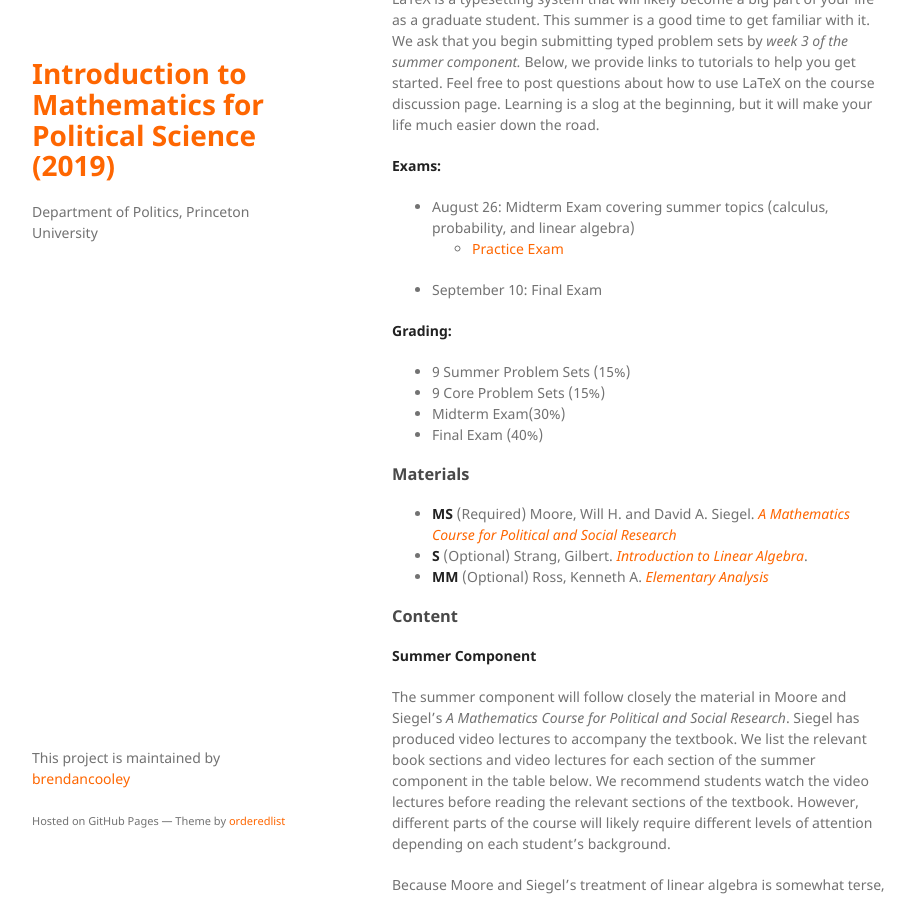
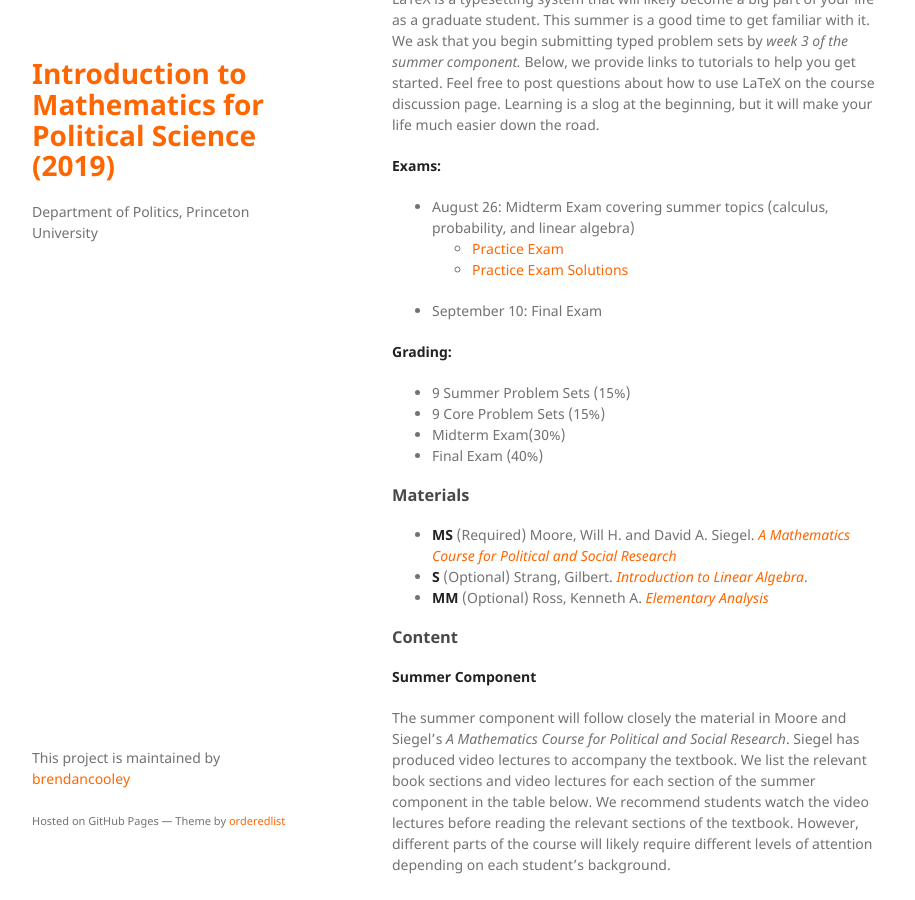
Before and after one commit to brendancooley/imps2019, a Jekyll site: the page built from index.md, in a window 1280 px wide and 900 px high, scrolled down 2121 px. Shown: the whole window, without its empty margins (178-1093 px from the left). Built offline with Jekyll 4.4.1, drawn with Linux system fonts in a browser that asks for light colours; nearby versions of some CDN libraries; a script that is not in the unit is left out; our own code applies the rules of GitHub Pages for plain Markdown files.

Commit message:
practice midterm solutions

```diff
--- a/index.md
+++ b/index.md
@@ -60,6 +60,7 @@ LaTeX is a typesetting system that will likely become a big part of your life as
 
 - August 26: Midterm Exam covering summer topics (calculus, probability, and linear algebra)
     + [Practice Exam](materials/midterm/practice_midterm.pdf)
+    + [Practice Exam Solutions](materials/midterm_solutions/practice_midterm.pdf)
 - September 10: Final Exam
 
 **Grading:**
```
Also changed, not shown: 19 other files.
